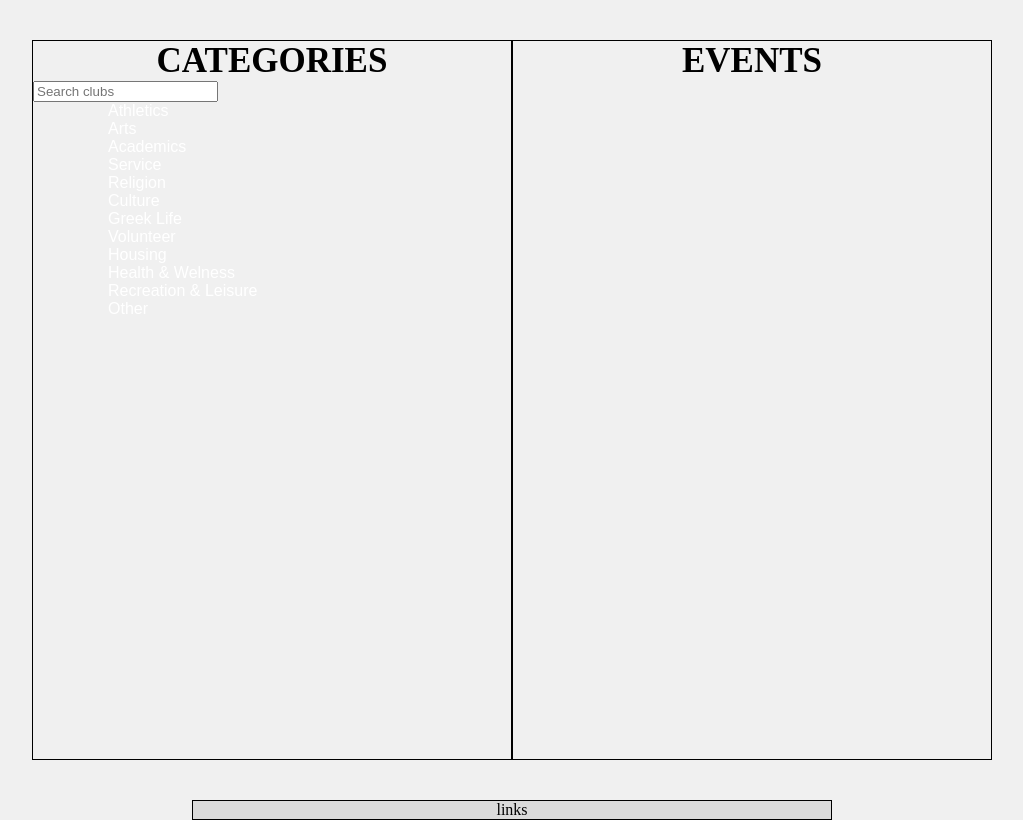
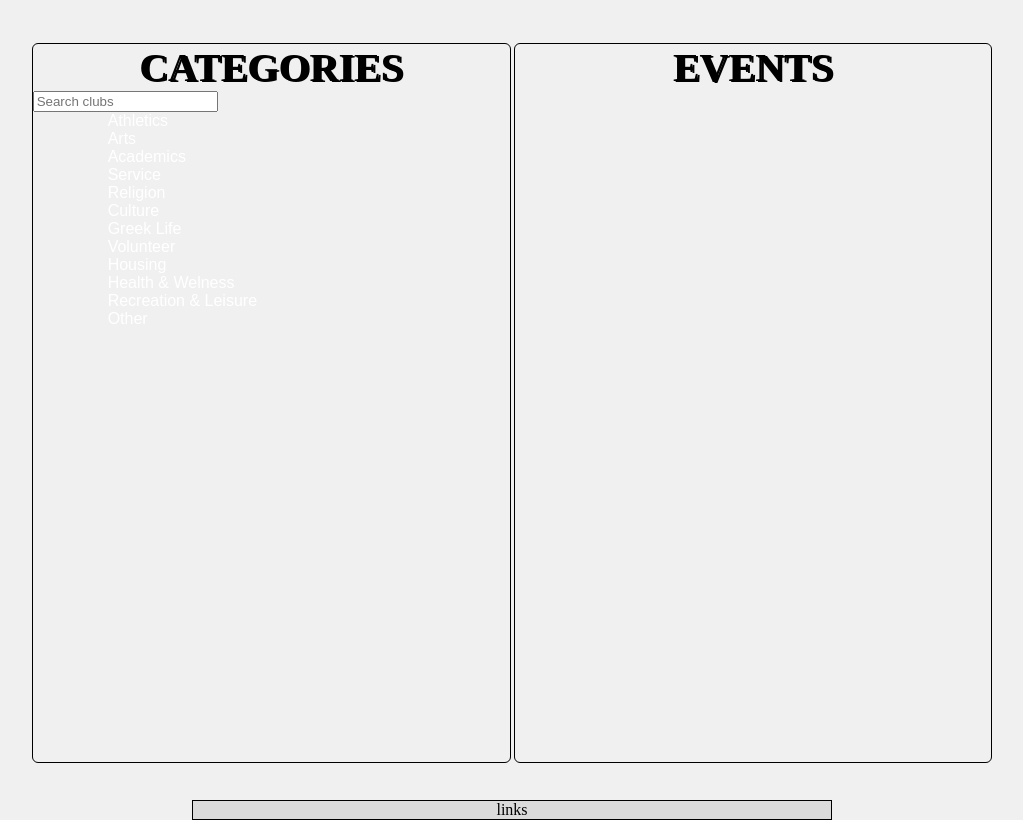
Before and after one commit to francisjodi/Eventful, a Python web app: template templates/eventpage.html in a window 1280 px wide. Shown: the part 43-863 px from the top of the page, without its empty margins (128-1151 px from the left). Run offline with Jinja, Linux system fonts and the light colour scheme; the template is opened without the code that fills it, so the values that code supplies are empty.

Commit message:
added style

```diff
--- a/styles/eventpage.css
+++ b/styles/eventpage.css
@@ -9,17 +9,26 @@ display:block!important;
   display: grid;
   grid-template-columns: 1fr 1fr;
   grid-template-rows: 5% 90% 5%;
-  /* grid-gap: 5px; */
+  grid-gap: 3px;
+  overflow: auto;
 }
 
 #events{
   grid-row: 2;
   grid-column: 2;
+  text-shadow: 2px 1px black;
+  text-align: center;
+  font-size: 40px;
+  font-family: inherit;
 }
 
 #categories{
   grid-row: 2;
   grid-column: 1;
+  text-shadow: 2px 1px black;
+  text-align: center;
+  font-size: 40px;
+  font-family: inherit;
 }
 
 .one{
@@ -27,9 +36,11 @@ display:block!important;
   grid-row: 2;
   border-style:solid;
   border-width: thin;
+  border-radius: 6px;
   border-spacing: inherit;
   height:auto;
   margin-left: 25%;
+
 }
 
 .two{
@@ -37,22 +48,16 @@ display:block!important;
   grid-row: 2;
   border-style:solid;
   border-width: thin;
+  border-radius: 6px;
   height:auto;
   margin-right: 25%;
   max-width: inherit;
+  overflow: auto;
 
 }
 
 
-
-/* .foo{
-  grid-column: 2/2;
-  grid-row: 2/3;
-  text-align: left;
-} */
-
 h2{
-  font-weight: bold;
   font:normal Arial, Helvetica, sans-serif;
   text-align: center;
   font-size: 35px;
@@ -87,4 +92,5 @@ body{
   align-content: center;
   align-self: center;
   align-items: center;
+  height: auto;
 }
--- a/templates/eventpage.html
+++ b/templates/eventpage.html
@@ -40,9 +40,6 @@
 <!-- <div class="foo"> -->
       <h2 id="events">EVENTS</h2>
 
-
-
-
 <div>
   <ul>
     {% for event in events %}
```
